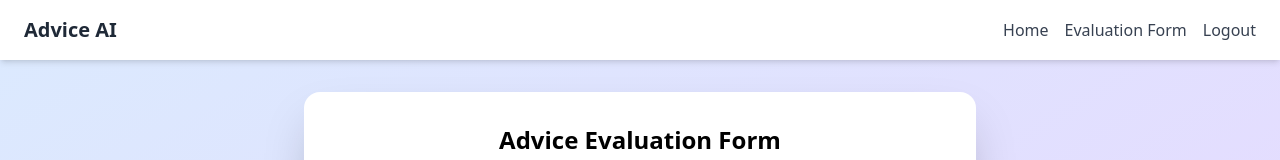
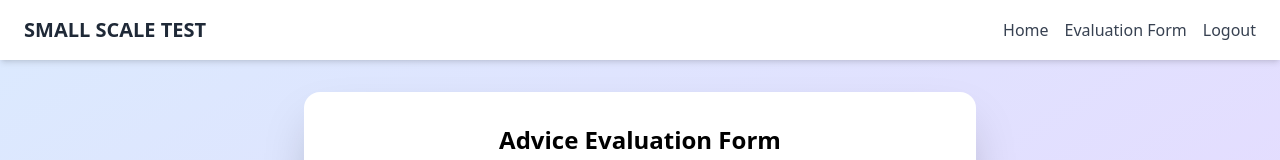
Before and after one commit to Code99999/ui, a plain HTML site: page form.html in a window 1280 px wide. Shown: the top 160 px of the page. Drawn offline with nearby package versions, Linux system fonts and the light colour scheme; sample sign-in values are in the browser's storage.

Commit message:
Update form.html

```diff
--- a/form.html
+++ b/form.html
@@ -9,7 +9,7 @@
 <body class="bg-gradient-to-br from-blue-100 to-purple-200 min-h-screen font-sans">
   <nav class="bg-white shadow-md py-4 px-6 mb-8">
     <div class="container mx-auto flex justify-between items-center">
-      <h1 class="text-xl font-bold text-gray-800">Advice AI</h1>
+      <h1 class="text-xl font-bold text-gray-800">SMALL SCALE TEST</h1>
       <ul class="flex space-x-4 text-gray-700">
         <li><a href="index.html" class="hover:text-blue-500 transition">Home</a></li>
         <li><a href="form.html" class="hover:text-blue-500 transition">Evaluation Form</a></li>
```
